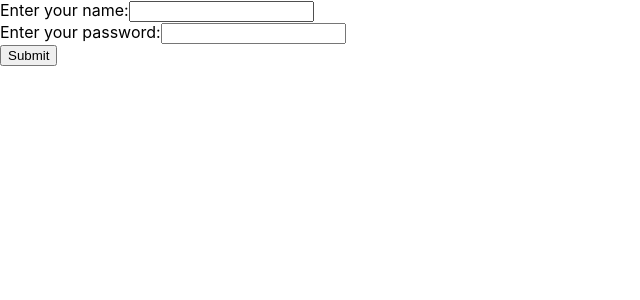
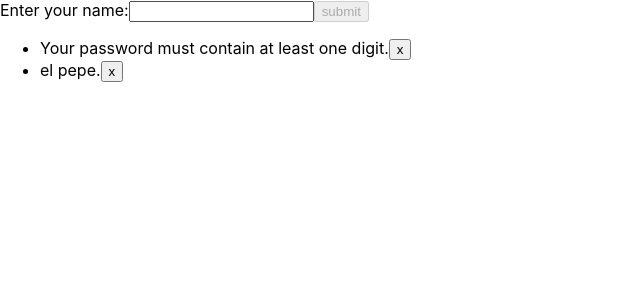
Before and after one commit to pashitox/login-react, a React (Create React App) app: page / in a window 1280 px wide. Shown: the top 300 px of the page, without its empty margins (0-640 px from the left). Built offline with nearby package versions, Linux system fonts and the light colour scheme.

Commit message:
botto disable

```diff
--- a/src/App.js
+++ b/src/App.js
@@ -5,100 +5,118 @@ class App extends React.Component {
     super(props);
     this.state = {
       name:"",
-      pwd:"",
-      errors:[],
-
+      envio: false,
+      errors:["Your password must contain at least one digit.", "el pepe."]
   };
 
     this.handleChange = this.handleChange.bind(this);
     this.handleSubmit = this.handleSubmit.bind(this);
     this.validation = this.validation.bind(this);
+   this.handleDelete = this.handleDelete.bind(this);
   };
 
    handleChange(evt) {
+    this.setState({[evt.target.name]: evt.target.value });
+  };
 
 
-    this.setState({[evt.target.name]: evt.target.value });
+  handleDelete (index) {
+  const errors = this.state.errors
+  errors.splice(index, 1);
+ // const del = errors.filter(error => error.id !== error);
+   console.log(errors);
+  this.setState({ errors:errors });
+  }
 
+  handleSubmit = (e) => {
+   const name  = this.state.name;
+   // const errors = this.state.errors;
+    const val = this.validation(name);
+    console.log(val);
+ //  if (name.length < 4) {
+//  errors.push("randon");
+//  this.setState({ errors:[]});
+      this.setState({name:""});
+       e.preventDefault()
         };
 
 
 
-  handleSubmit = (event) => {
+  validation = (e) => {
+    console.log(e);
 
-    event.preventDefault()
-        const name  = this.state.name;
-       // const errors = this.state.errors;
+    const anch = e.length
+    console.log (anch);
+   if (anch < 4) {
+   const errors = this.state.errors;
+   const valor = errors.includes("please, tu password must be mayor 4 digits");
+   console.log(valor);
 
-        const  val = this.validation(name);
-
-       console.log(val)
-       this.setState({name:""});
-
-      //  if (name.length < 4) {
-
-        //  errors.push("randon");
-
-    //  this.setState({ errors:[]});
-
-        };
-
-
-
-  validation = (name) =>{
-
-    console.log(name);
-
-    if (name.length < 4) {
+     if (valor === false)  {
      const errors = this.state.errors;
-      const valor = errors.includes("please, tu password must be mayor 4 digits")
-     console.log(valor);
-     if (valor === false)  {
      alert("qwe")
       errors.push("please, tu password must be mayor 4 digits");
      }
 
+ //else {
+   //   const errors = this.state.errors;
+   //   const index = errors.indexOf("please, tu password must be mayor 4 digits");
+   //   console.log(index);
+   //   errors.splice(index, 1);
+//
+   // }
+    } if (e.search(/^[a-zA-Z ]/i) < 0) {
+         const errors = this.state.errors;
+              const valor = errors.includes("Your password must contain at least one letter.")
+       if (valor === false)  {
+        errors.push("Your password must contain at least one letter.");
+      }
+      }
+      if (e.search(/[0-9]/i) < 0) {
+      const errors = this.state.errors;
+      const valor = errors.includes("Your password must contain at least one digit.")
+      if (valor === false)  {
+      errors.push("Your password must contain at least one digit.");
       }
 
 
+
+       //};
+
+
  // return 1
-  }
+  };
  // this.setState({errors: errors});
 
-
+  }
 
 
   render() {
 
-    const { name, errors} = this.state;
+    const errors = this.state.errors;
+    const listerros = errors.map((errors,i) =>
+      <li key={i}>{errors}
+      <button onClick={()=>this.handleDelete(i)}>x</button>
+      </li>
 
+    );
 
     return (
+   <div>
      <form onSubmit={this.handleSubmit}>
       <label>Enter your name:
         <input
         id="name"
         type="text"
         name="name"
-        value={name}
-
+        value={this.state.name}
         onChange={this.handleChange} />
       </label>
+      <button disabled={!this.state.name} type="submit">submit</button>
+    </form>
+    <ul>{listerros}</ul>
+    </div>
 
-      <div>{errors.map(error => <p key={error}>{error}</p>)}</div>
-
-
-      <label>Enter your password:
-        <input
-        //  type="password"
-         // name="pwd"
-         // value={pwd || ''}
-          onChange={this.handleChange}
-        />
-        </label>
-        <div>{this.state.error}</div>
-        <input type="submit" />
-    </form>
 
   );
 } }
```
Lines whose indentation alone changed are shown as unchanged.
